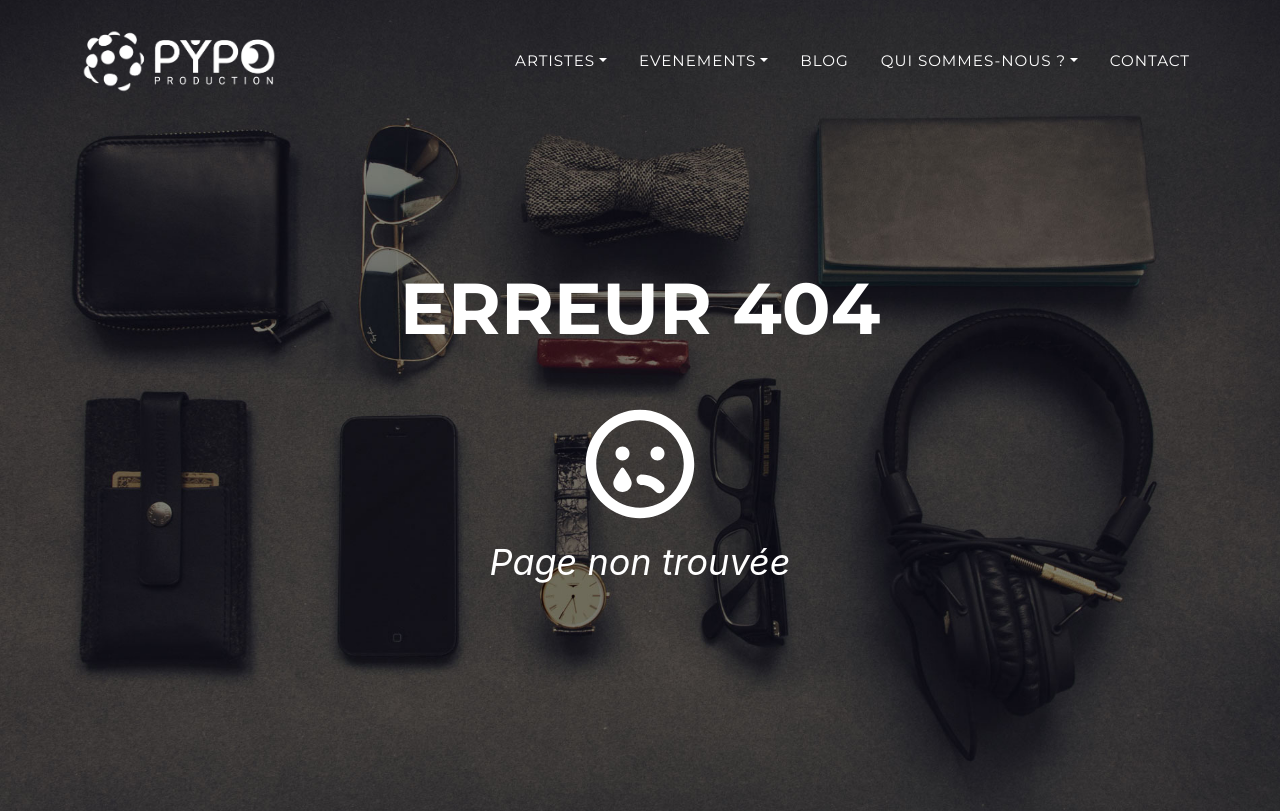
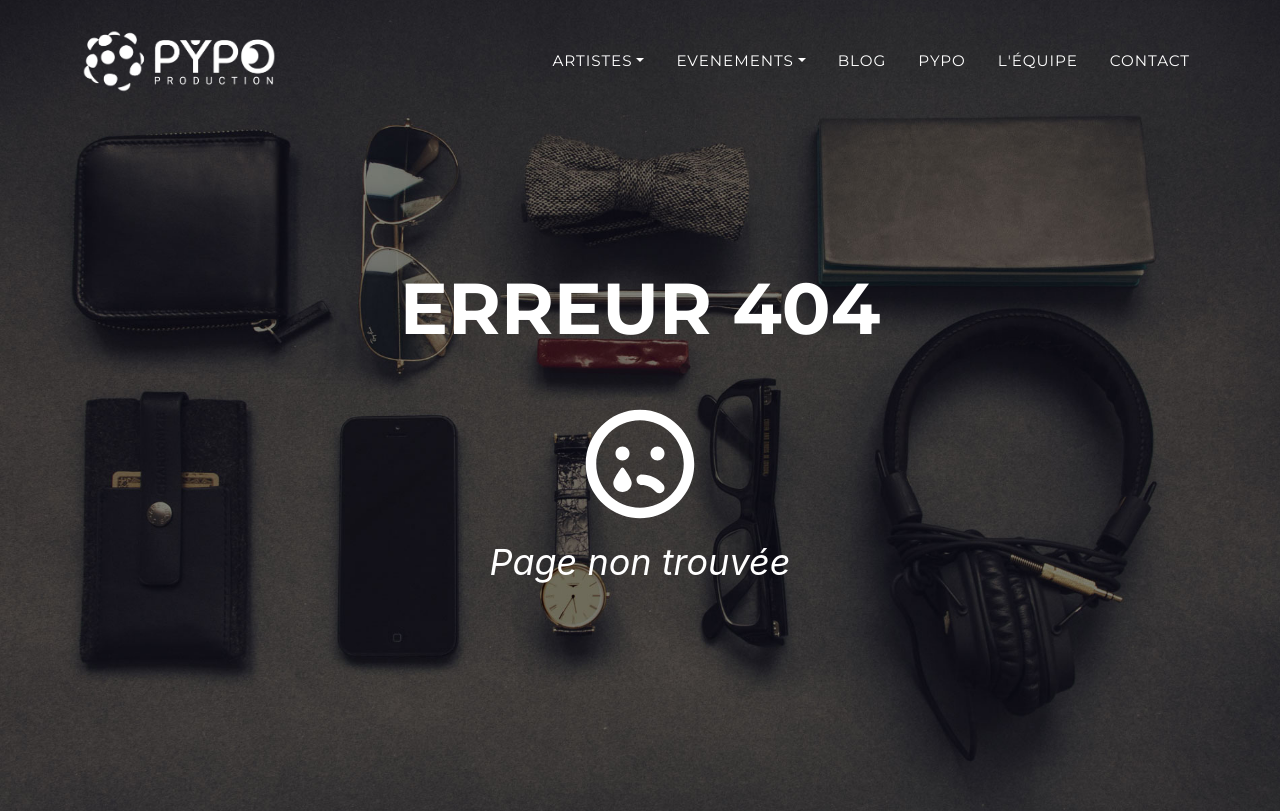
Before and after one commit to Nastyflav/site_PYPO_production, a Django app: page /404/ in a window 1280 px wide. Shown: the top 811 px of the page. Run offline with Django 3.2, Linux system fonts and the light colour scheme; parts of the project's set-up code (start-up, migrations or seed data) failed here and were passed over; some libraries are stand-ins or nearby versions; some web fonts are replaced.

Commit message:
New elements in the navbar

```diff
--- a/site_pypo/site_pypo/templates/base.html
+++ b/site_pypo/site_pypo/templates/base.html
@@ -44,12 +44,8 @@
                                     <a class="dropdown-item" href="#">Event 3</a>
                                 </div></li>
                         <li class="nav-item"><a class="nav-link js-scroll-trigger" href="/blog/">Blog</a></li>
-                        <li class="nav-item dropdown">
-                            <a class="nav-link js-scroll-trigger dropdown-toggle" id="navbarDropdownMenuLink" data-toggle="dropdown" aria-haspopup="true" aria-expanded="false">Qui sommes-nous ?</a>
-                                <div class="dropdown-menu" aria-labelledby="navbarDropdownMenuLink">
-                                    <a class="dropdown-item" href="/pypo/">L'association</a>
-                                    <a class="dropdown-item" href="/equipe/">L'équipe</a>
-                                </div></li>
+                        <li class="nav-item"><a class="nav-link js-scroll-trigger" href="/pypo/">PYPO</a></li>
+                        <li class="nav-item"><a class="nav-link js-scroll-trigger" href="/equipe/">L'équipe</a></li>
                         <li class="nav-item"><a class="nav-link js-scroll-trigger" href="/#contact">Contact</a></li>
                     </ul>
                 </div>
```
